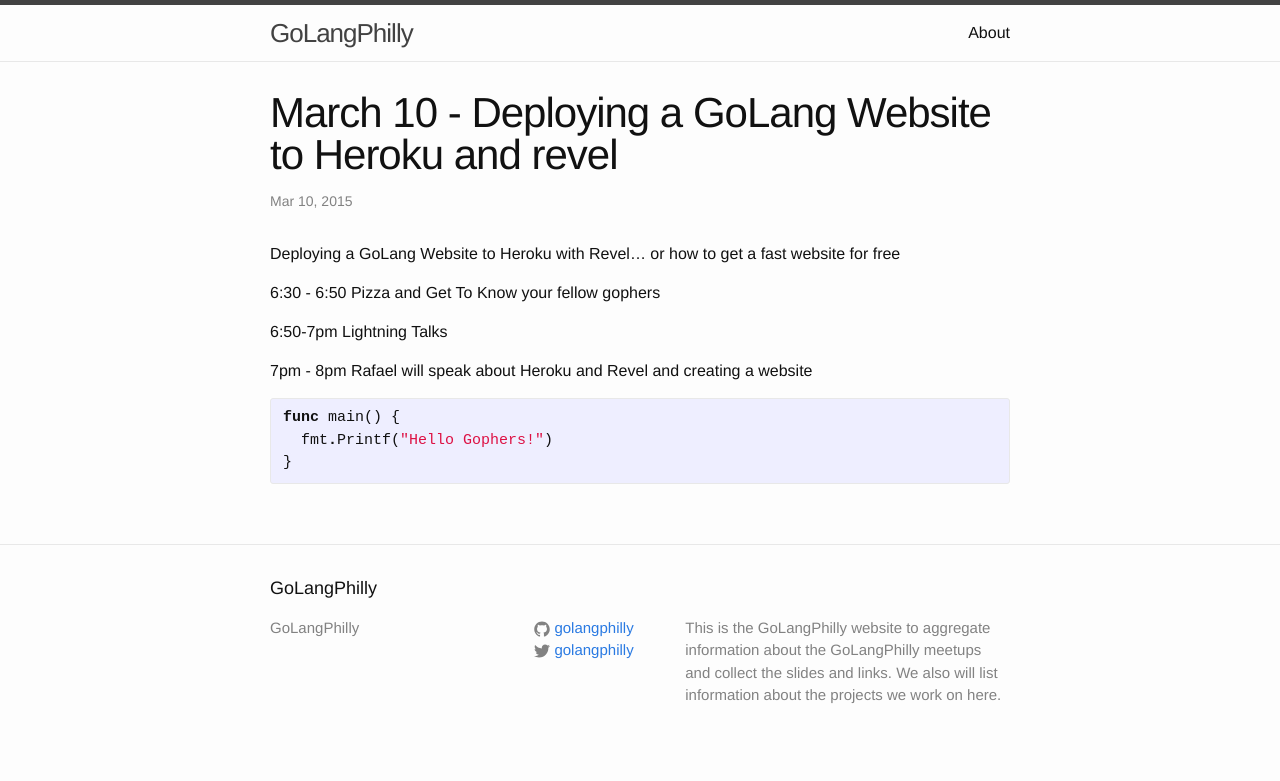
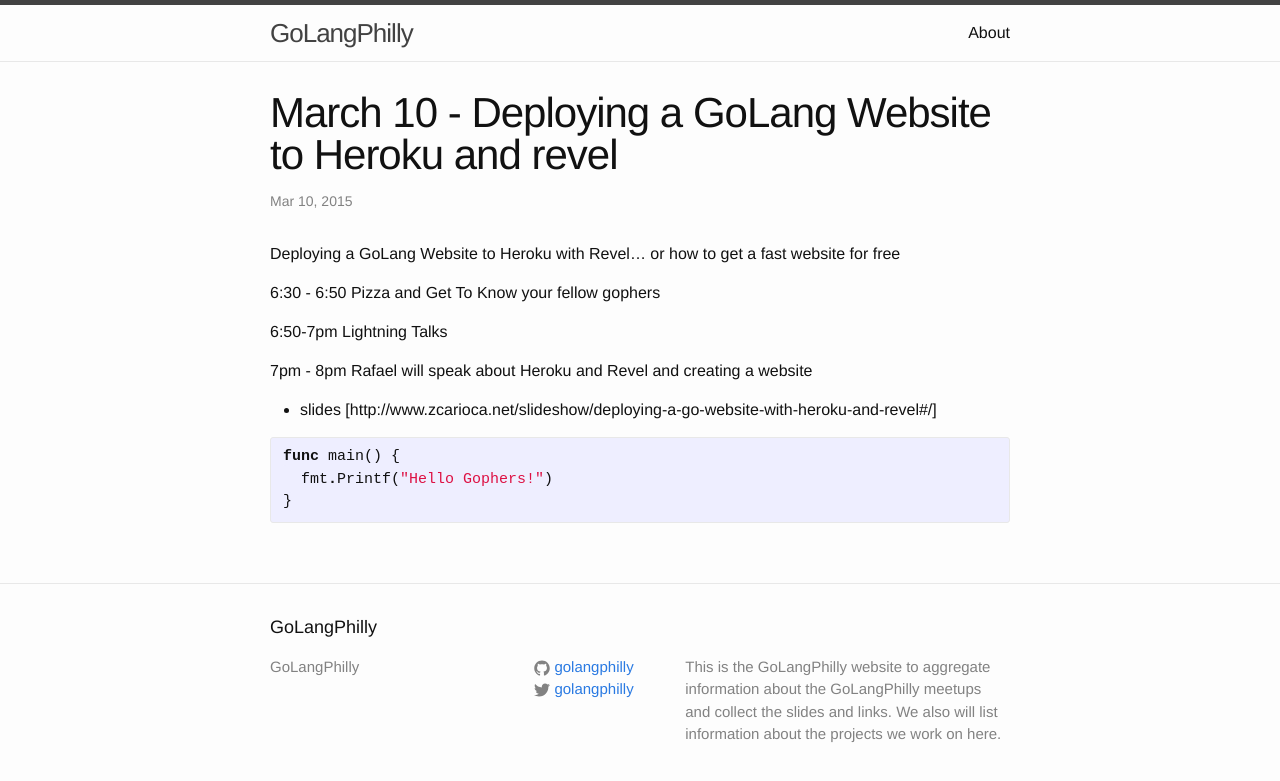
Before and after one commit to GoLangPhilly/golangphilly.github.io, a Jekyll site: the page built from _posts/2015-03-10-deploying-golang-website-to-heroku-and-revel.markdown, in a window 1280 px wide. Shown: the top 781 px of the page. Built offline with Jekyll 4.4.1, drawn with Linux system fonts in a browser that asks for light colours.

Commit message:
adding Rafael's slides

```diff
--- a/_posts/2015-03-10-deploying-golang-website-to-heroku-and-revel.markdown
+++ b/_posts/2015-03-10-deploying-golang-website-to-heroku-and-revel.markdown
@@ -14,6 +14,7 @@ Deploying a GoLang Website to Heroku with Revel... or how to get a fast website
 6:50-7pm Lightning Talks
 
 7pm - 8pm Rafael will speak about Heroku and Revel and creating a website
+  * slides [http://www.zcarioca.net/slideshow/deploying-a-go-website-with-heroku-and-revel#/]
 
 {% highlight go %}
 func main() {
```
